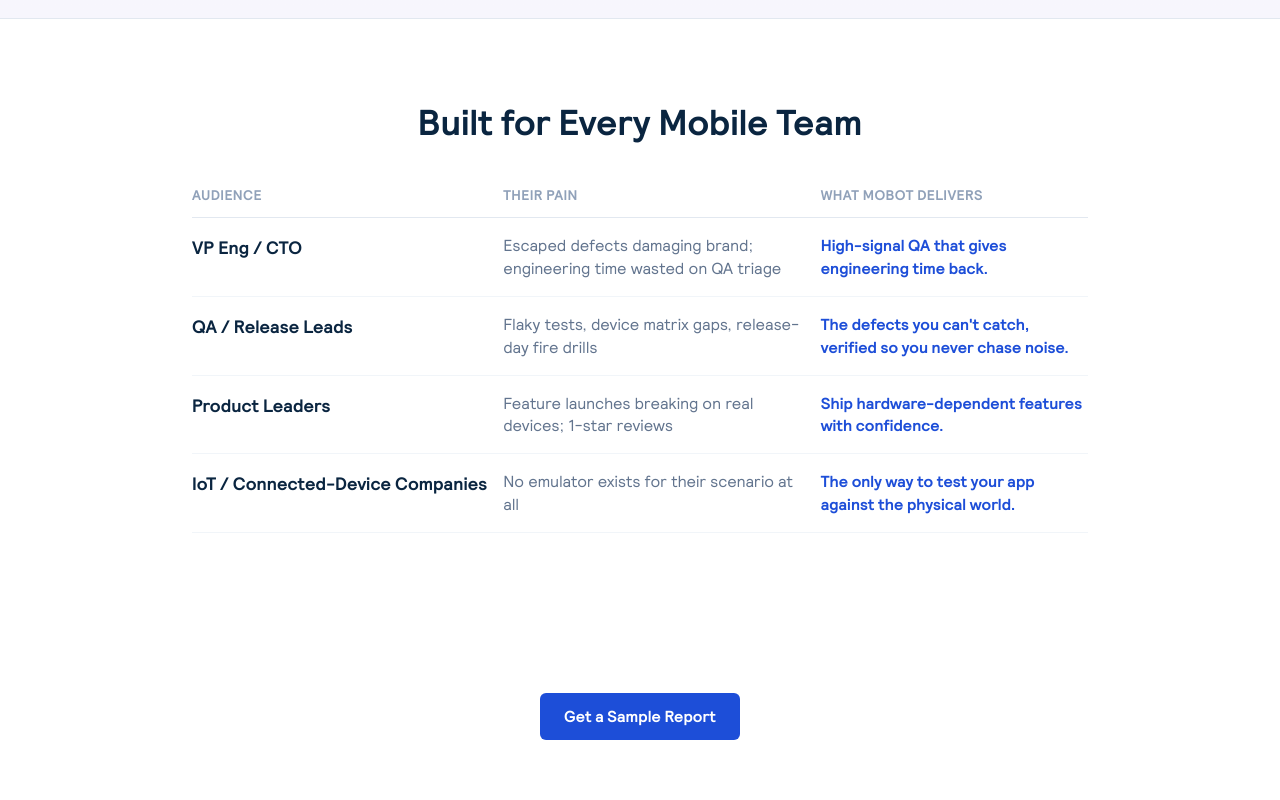
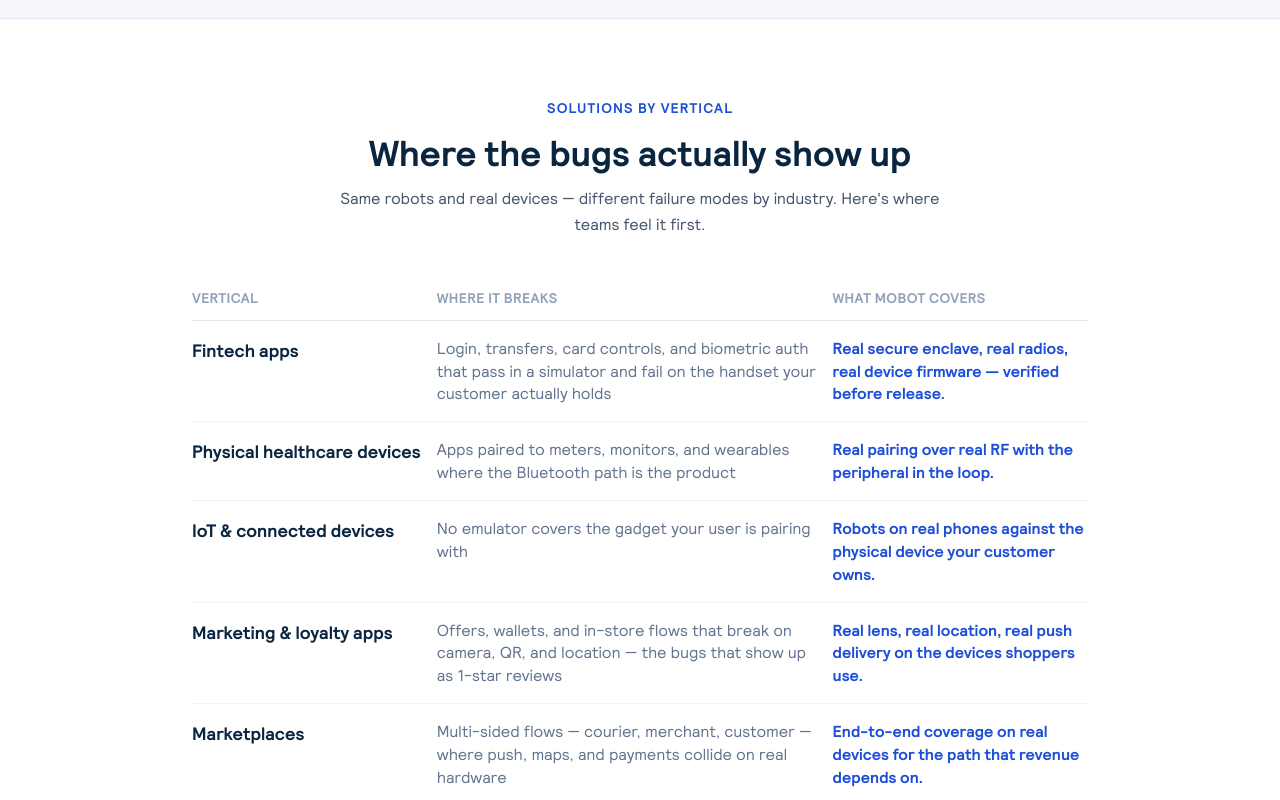
Before and after one commit to csword-csword/Mobot, a Next.js app: page /why-real-devices in a window 1280 px wide. Shown: the part 5140-5940 px from the top of the page. Built offline with nearby package versions, Linux system fonts and the light colour scheme; no server answers.

Commit message:
Why-real-devices: Solutions by industry vertical
Toolbar comment 7 — Sam’s verticals (fintech, healthcare devices,
IoT, marketing/loyalty, marketplaces). No named Chime. Preview only.

```diff
--- a/src/app/why-real-devices/page.tsx
+++ b/src/app/why-real-devices/page.tsx
@@ -5,26 +5,31 @@
 
 export const metadata = { title: 'Why Real Devices' };
 
-const audiences = [
+const verticals = [
   {
-    who: 'VP Eng / CTO',
-    pain: 'Escaped defects damaging brand; engineering time wasted on QA triage',
-    message: 'High-signal QA that gives engineering time back.',
+    who: 'Fintech apps',
+    pain: 'Login, transfers, card controls, and biometric auth that pass in a simulator and fail on the handset your customer actually holds',
+    message: 'Real secure enclave, real radios, real device firmware — verified before release.',
   },
   {
-    who: 'QA / Release Leads',
-    pain: 'Flaky tests, device matrix gaps, release-day fire drills',
-    message: 'The defects you can\'t catch, verified so you never chase noise.',
+    who: 'Physical healthcare devices',
+    pain: 'Apps paired to meters, monitors, and wearables where the Bluetooth path is the product',
+    message: 'Real pairing over real RF with the peripheral in the loop.',
   },
   {
-    who: 'Product Leaders',
-    pain: 'Feature launches breaking on real devices; 1-star reviews',
-    message: 'Ship hardware-dependent features with confidence.',
+    who: 'IoT & connected devices',
+    pain: 'No emulator covers the gadget your user is pairing with',
+    message: 'Robots on real phones against the physical device your customer owns.',
   },
   {
-    who: 'IoT / Connected-Device Companies',
-    pain: 'No emulator exists for their scenario at all',
-    message: 'The only way to test your app against the physical world.',
+    who: 'Marketing & loyalty apps',
+    pain: 'Offers, wallets, and in-store flows that break on camera, QR, and location — the bugs that show up as 1-star reviews',
+    message: 'Real lens, real location, real push delivery on the devices shoppers use.',
+  },
+  {
+    who: 'Marketplaces',
+    pain: 'Multi-sided flows — courier, merchant, customer — where push, maps, and payments collide on real hardware',
+    message: 'End-to-end coverage on real devices for the path that revenue depends on.',
   },
 ];
 
@@ -101,18 +106,22 @@
 
       <section className="py-20 px-6">
         <div className="mx-auto max-w-[56rem]">
-          <h2 className="text-2xl sm:text-3xl font-bold text-[#0a2540] mb-8 text-center">Built for Every Mobile Team</h2>
+          <p className="eyebrow text-xs mb-3 text-center">Solutions by vertical</p>
+          <h2 className="text-2xl sm:text-3xl font-bold text-[#0a2540] mb-3 text-center">Where the bugs actually show up</h2>
+          <p className="text-slate-600 text-center text-sm leading-relaxed max-w-[40rem] mx-auto mb-10">
+            Same robots and real devices — different failure modes by industry. Here&apos;s where teams feel it first.
+          </p>
           <div className="overflow-x-auto">
             <table className="w-full text-left border-collapse">
               <thead>
                 <tr className="border-b border-slate-200">
-                  <th className="py-3 pr-4 text-xs font-bold uppercase tracking-wide text-slate-400">Audience</th>
-                  <th className="py-3 pr-4 text-xs font-bold uppercase tracking-wide text-slate-400">Their Pain</th>
-                  <th className="py-3 text-xs font-bold uppercase tracking-wide text-slate-400">What Mobot Delivers</th>
+                  <th className="py-3 pr-4 text-xs font-bold uppercase tracking-wide text-slate-400">Vertical</th>
+                  <th className="py-3 pr-4 text-xs font-bold uppercase tracking-wide text-slate-400">Where it breaks</th>
+                  <th className="py-3 text-xs font-bold uppercase tracking-wide text-slate-400">What Mobot covers</th>
                 </tr>
               </thead>
               <tbody>
-                {audiences.map((a) => (
+                {verticals.map((a) => (
                   <tr key={a.who} className="border-b border-slate-100">
                     <td className="py-4 pr-4 font-bold text-[#0a2540] align-top whitespace-nowrap">{a.who}</td>
                     <td className="py-4 pr-4 text-slate-500 text-sm align-top">{a.pain}</td>
```
